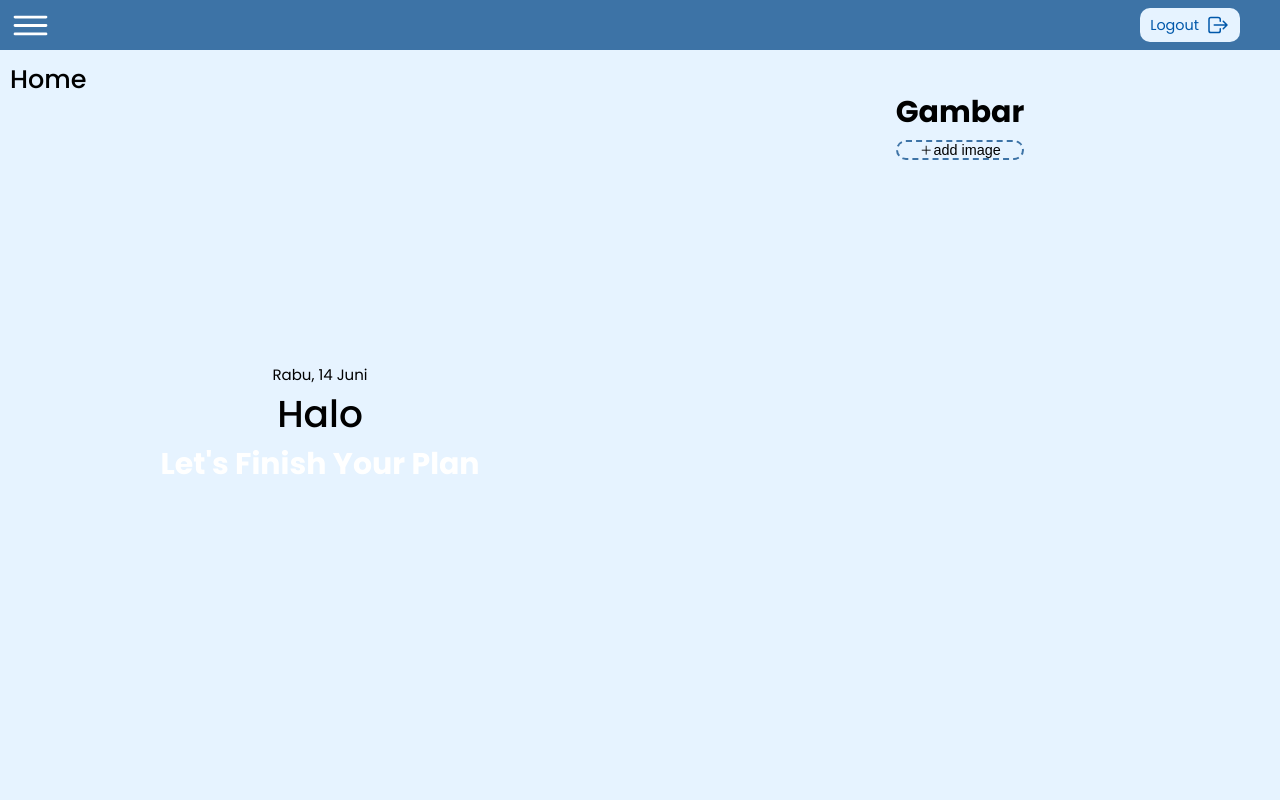
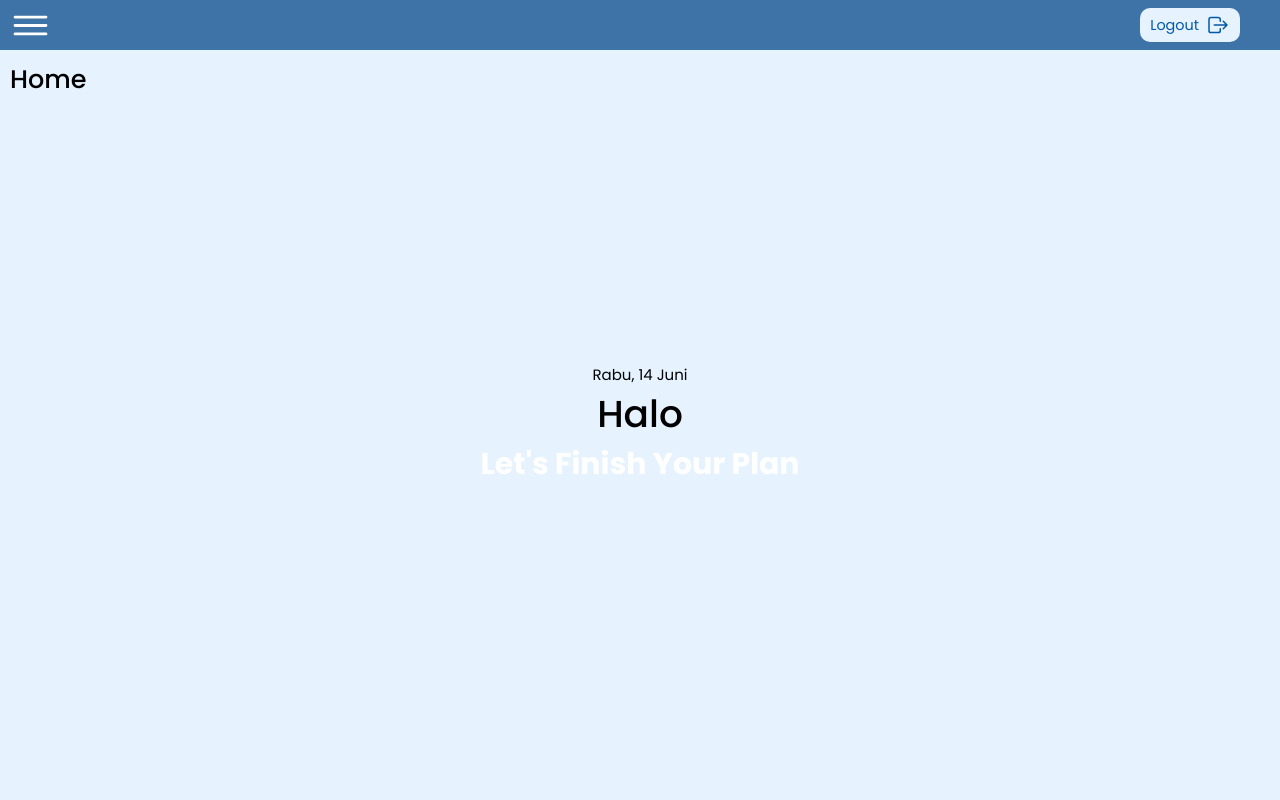
Before and after one commit to ssamueluntu/pemrograman-web, a PHP site: page /php/profile.php in a window 1280 px wide. Run offline with PHP 8.4, Linux system fonts and the light colour scheme; the visitor is signed in with stand-in values (Sample User, id 1); data that the repository does not hold is empty.

Commit message:
lupa ada update apa

```diff
--- a/css/image.css
+++ b/css/image.css
@@ -71,7 +71,7 @@
 
 .container-form-image{
     width: 100%;
-    display: none;
+    display: flex;
     justify-content: center;
     align-items: center;
 }
--- a/php/function.php
+++ b/php/function.php
@@ -2,6 +2,7 @@
 
 
 // koneksi ke database
+// $conn = mysqli_connect("sql111.infinityfree.com", "if0_34417804", "7dils5CITA1", "if0_34417804_cita");
 $conn = mysqli_connect("localhost", "root", "", "project_uas_test");
 
 
--- a/php/profile.php
+++ b/php/profile.php
@@ -337,56 +337,7 @@ $image = query("SELECT * FROM gambar");
                 </div>
             </div>
             <!-- Akhir Menu Reporting -->
-            <!-- Menu Image -->
-            <div id="container-image" class="container-image">
-                <div class="wrapper-image">
-                    <div id="add-form" class="container-form-image">
-                        <button id="back">
-                            <ion-icon class="icon" name="arrow-back-outline"></ion-icon>
-                            <span>Back</span>
-                        </button>
-                        <form action="" method="post">
-                                <ul>
-                                    <li>
-                                        <h1>Tambah gambar</h1>
-                                    </li>
-                                    <li>
-                                        <label for="nama">Nama</label>
-                                        <input type="text" name="nama" id="nama" required>
-                                    </li>
-                                    <li>
-                                        <label for="gambar">Gambar</label>
-                                        <input type="text" name="gambar" id="gambar" required>
-                                    </li>
-                                    <li>
-                                        <button class="btn" type="submit" name="submit">Tambah Gambar</button>
-                                    </li>
-                                </ul>
-                        </form>
-                    </div>
-                    <div id="content-image" class="content-image">
-                        <h1>Gambar</h1>
-                        <ul>
-                            <?php foreach( $image as $img ) : ?>
-                            <li class="list-image">
-                                <a class="icon-delete" href=""><ion-icon name="close-outline"></ion-icon></a>
 
-                                <img src="../img/<?= $img['gambar']; ?>" alt="<?= $img["nama"]; ?>">
-                                <span class="name-img"><?= $img['nama']; ?></span>
-                            </li>
-                            <?php endforeach; ?>
-                            <li class="list-image">
-                                <button id="add-image">
-                                    <ion-icon class="icon icon-add" name="add-outline"></ion-icon>
-                                    <span>add image</span>
-                                </button>
-
-                            </li>
-                        </ul>
-                    </div>
-                </div>
-            </div>
-            <!-- Akhir Menu Image -->
         </div>
     </div>
 
```
Also changed, not shown: js/image.js (deleted, +0 -21 lines), php/image.php (+2 -15 lines).
